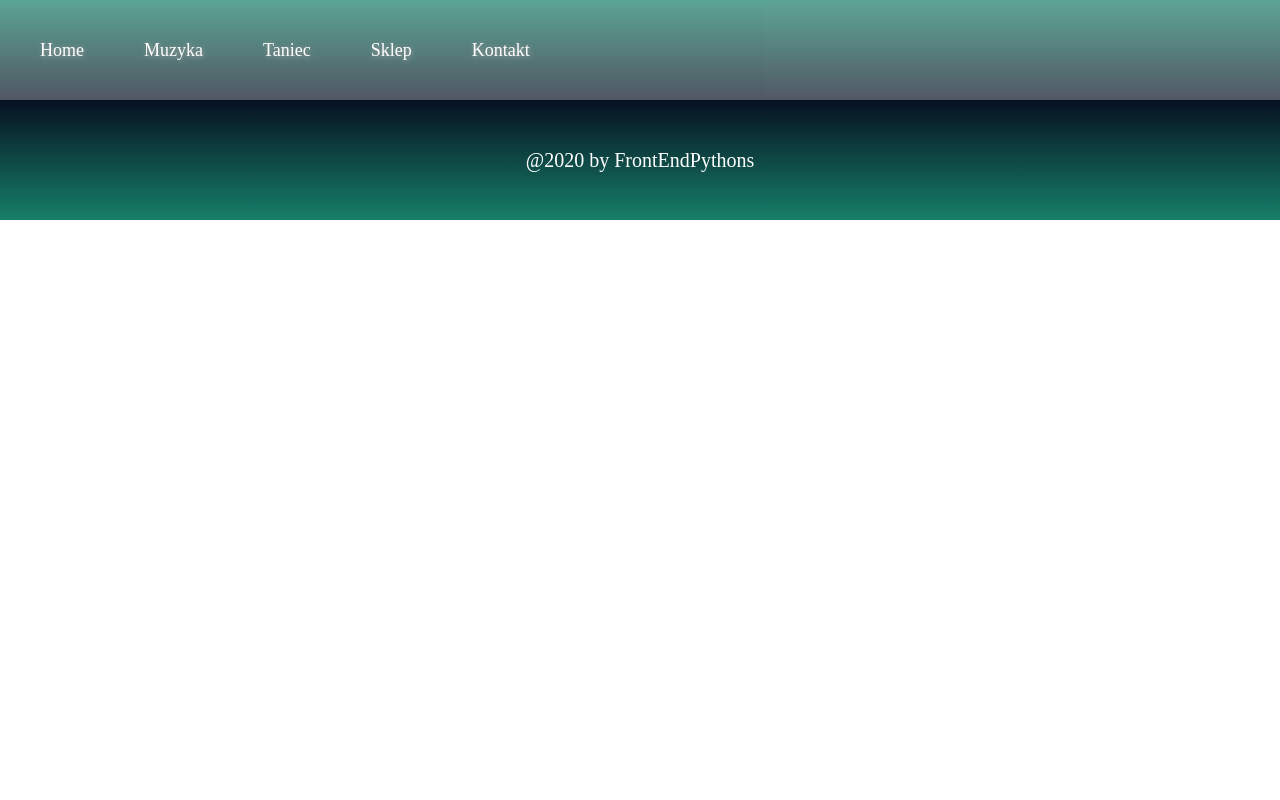
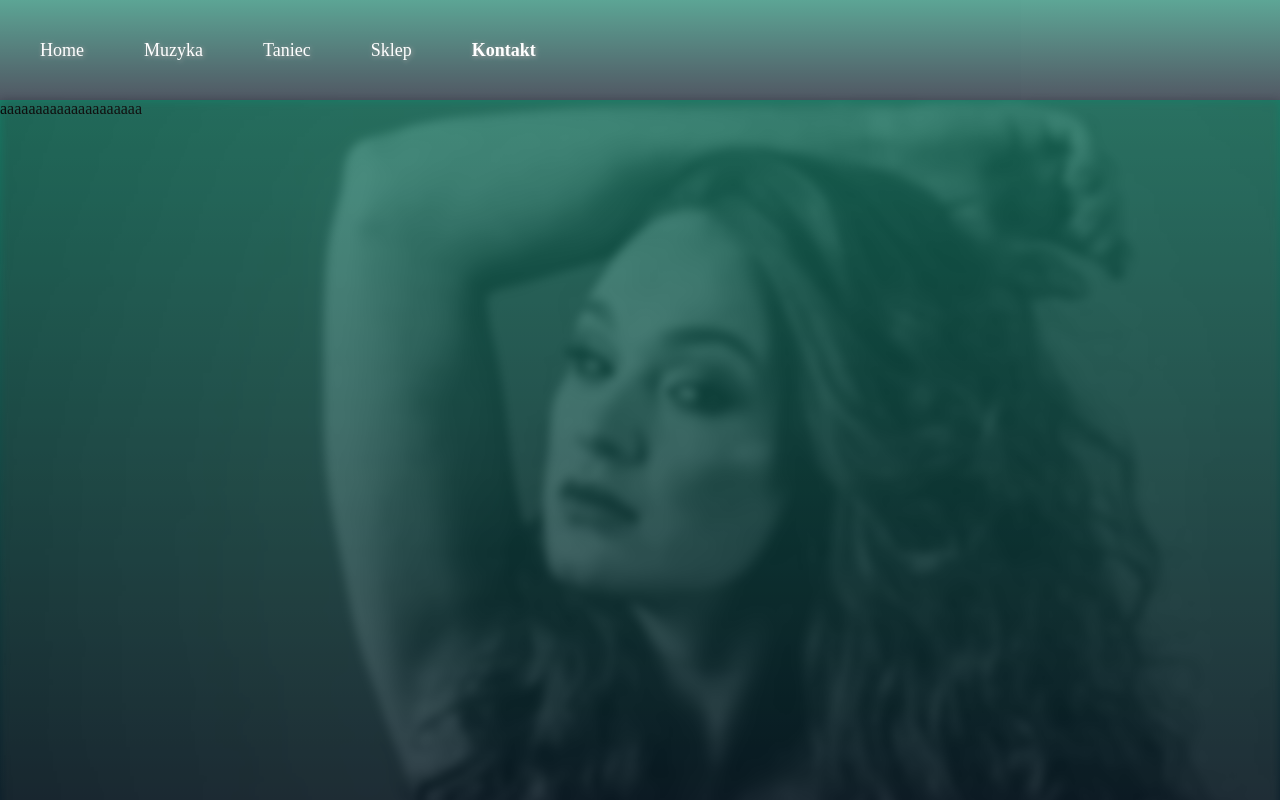
Before and after one commit to Leon131314/merida2, a React (Create React App) app: page /contact in a window 1280 px wide. Shown: the top 800 px of the page. Built offline with nearby package versions, Linux system fonts and the light colour scheme.

Commit message:
style up

```diff
--- a/src/App.js
+++ b/src/App.js
@@ -2,9 +2,12 @@ import Navigation from "./components/Navigation";
 import React from 'react';
 import { BrowserRouter as Router, Switch, Route } from "react-router-dom";
 import SlideShow from "./components/SlideShow";
-import About from './components/About';
 import VideoHome from './components/VideoHome';
 import Home from './components/Home';
+import Music from './components/Music';
+import Dance from './components/Dance';
+import Shop from './components/Shop';
+import Contact from './components/Contact';
 import Footer from "./components/Footer";
 
 function App() {
@@ -39,20 +42,14 @@ function App() {
 
 
               </header>
-
-
-
-
-
-
-
-
+              <div className="filterMain"> </div>
               <Switch>
                   <Route exact path="/" component={Home} />
-                  {/* <Route path="/portfolio" component={Portfolio} />
-                  <Route path="/makingof" component={MakingOf} />
-                  <Route path="/history" component={HistoryHD} />
-                  <Route component={NotFound} />  */}
+                  <Route path="/music" component={Music} />
+                  <Route path="/dance" component={Dance} />
+                  <Route path="/shop" component={Shop} />
+                  <Route path="/contact" component={Contact} />
+                  {/* <Route component={NotFound} />  */}
               </Switch>
 
 
--- /dev/null
+++ b/src/components/Contact.js
@@ -0,0 +1,12 @@
+import React from 'react';
+
+
+export default class Contact extends React.Component {
+    render() {
+        return(
+            <div className="Contact">
+                    aaaaaaaaaaaaaaaaaaaa
+            </div>
+        )
+    }
+}
--- /dev/null
+++ b/src/components/Dance.js
@@ -0,0 +1,12 @@
+import React from 'react';
+
+
+export default class Dance extends React.Component {
+    render() {
+        return(
+            <div className="Dance">
+                    aaaaaaaaaaaaaaaaaaaa
+            </div>
+        )
+    }
+}
--- a/src/components/Home.js
+++ b/src/components/Home.js
@@ -11,7 +11,7 @@ export default class Home extends React.Component {
         return(
 
             <div>
-                <div className="filterMain"> </div>
+                {/* <div className="filterMain"> </div> */}
                 <div className="home">
                     <HomeNavigation/>
                     <div className="titleHome">
--- /dev/null
+++ b/src/components/Music.js
@@ -0,0 +1,12 @@
+import React from 'react';
+
+
+export default class Music extends React.Component {
+    render() {
+        return(
+            <div className="Music">
+                    aaaaaaaaaaaaaaaaaaaa
+            </div>
+        )
+    }
+}
--- a/src/components/Navigation.js
+++ b/src/components/Navigation.js
@@ -16,10 +16,10 @@ export default class Navigation extends React.Component {
             <>
                 <ul onClick={e => this.changeClick(e)} className="main-nav-list" id="menu">
                     <li><NavLink activeStyle={activeStyle} exact to="/">Home</NavLink></li>
-                    <li><NavLink activeStyle={activeStyle} to="/portfolio">Muzyka</NavLink></li>
-                    <li><NavLink activeStyle={activeStyle} to="/makingof">Taniec</NavLink></li>
+                    <li><NavLink activeStyle={activeStyle} to="/music">Muzyka</NavLink></li>
+                    <li><NavLink activeStyle={activeStyle} to="/dance">Taniec</NavLink></li>
                     <li><NavLink activeStyle={activeStyle} to="/shop">Sklep</NavLink></li>
-                    <li><NavLink activeStyle={activeStyle} to="/shop">Kontakt</NavLink></li>
+                    <li><NavLink activeStyle={activeStyle} to="/contact">Kontakt</NavLink></li>
                 </ul>
             </>
         )
--- /dev/null
+++ b/src/components/Shop.js
@@ -0,0 +1,12 @@
+import React from 'react';
+
+
+export default class Shop extends React.Component {
+    render() {
+        return(
+            <div className="Shop">
+                    aaaaaaaaaaaaaaaaaaaa
+            </div>
+        )
+    }
+}
--- /dev/null
+++ b/src/scss/_contact.scss
@@ -0,0 +1,9 @@
+.Contact {
+    height: 100vh;
+    width: 100%;
+    display: flex;
+    flex-direction: column;
+    z-index: 9999;
+    // background-color: #071021;
+    background: linear-gradient(to bottom,  #177f68, #071021);
+}
--- /dev/null
+++ b/src/scss/_dance..scss
@@ -0,0 +1,9 @@
+.Dance {
+    height: 100vh;
+    width: 100%;
+    display: flex;
+    flex-direction: column;
+    z-index: 9999;
+    // background-color: #071021;
+    background: linear-gradient(to bottom,  #177f68, #071021);
+}
--- /dev/null
+++ b/src/scss/_music.scss
@@ -0,0 +1,9 @@
+.Music {
+    height: 100vh;
+    width: 100%;
+    display: flex;
+    flex-direction: column;
+    z-index: 9999;
+    // background-color: #071021;
+    background: linear-gradient(to bottom,  #177f68, #071021);
+}
--- /dev/null
+++ b/src/scss/_shop.scss
@@ -0,0 +1,9 @@
+.Shop {
+    height: 100vh;
+    width: 100%;
+    display: flex;
+    flex-direction: column;
+    z-index: 9999;
+    // background-color: #071021;
+    background: linear-gradient(to bottom,  #177f68, #071021);
+}
--- a/src/scss/main.scss
+++ b/src/scss/main.scss
@@ -7,7 +7,11 @@
     @import "./navigationWithButton";
     @import "./about";
     @import "./footer";
+    @import "./music";
     // @import "./productSample";
+    @import "./dance.";
+    @import "./shop";
+    @import "./contact";
 
     @import "~react-image-gallery/styles/scss/image-gallery.scss";
 
```
Also changed, not shown: 2 other files (tests, documents, lock files or other folders).
